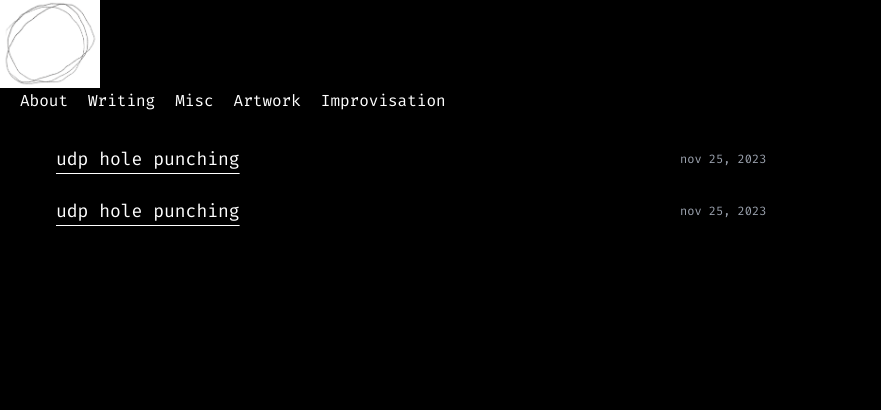
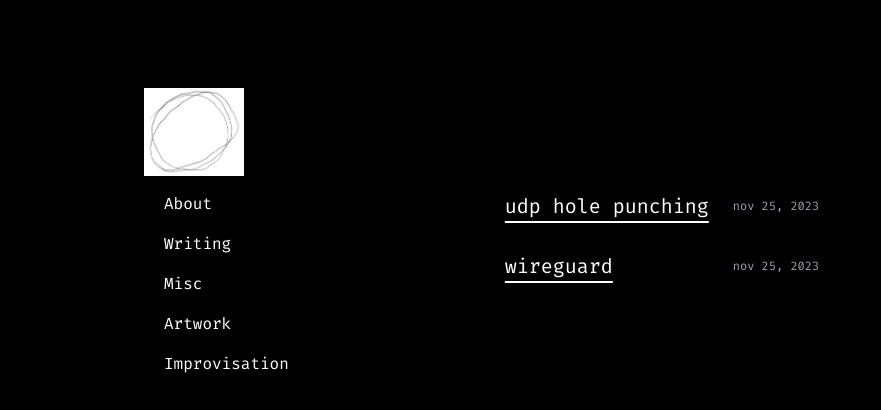
Before and after one commit to gx14ac/gx14ac, a Next.js app: page /writing in a window 1280 px wide. Shown: the top 410 px of the page, without its empty margins (0-881 px from the left). Built offline with nearby package versions, Linux system fonts and the light colour scheme.

Commit message:
responsive

```diff
--- a/src/pages/artwork.tsx
+++ b/src/pages/artwork.tsx
@@ -1,7 +1,6 @@
 import Header from "./header"
 import Image from "next/image"
 import { fira } from "@utils/font"
-import Link from "next/link"
 
 export default function Artwork() {
     return (
--- a/src/pages/misc.tsx
+++ b/src/pages/misc.tsx
@@ -5,13 +5,17 @@ import Link from "next/link"
 export default function Misc() {
     return (
         <Header>
-            <div className="grid grid-cols-2 items-center justify-between gap-6">
+            <div className="mt-24 sm:ml-14 mini:ml-6">
+                <div className="flex flex-col gap-8">
+                    <div className="flex flex-row items-center gap-6 justify-between">
                         <Link href="/misc/grumble" className={`${fira.className} text-lg hover:text-gray-500 underline underline-offset-8`} onClick={() => { }}>
                             grumble, wasm kernel p2p
                         </Link>
                         <p className={`${fira.className} text-xs text-gray-400`}>
                             nov 25, 2023<br />
                         </p>
+                    </div>
+                    <div className="flex flex-row items-center gap-6 justify-between">
                         <Link href="/misc/new-normal" className={`${fira.className} text-lg hover:text-gray-500 underline underline-offset-8`} onClick={() => { }}>
                             new normal
                         </Link>
@@ -19,6 +23,8 @@ export default function Misc() {
                             nov 25, 2023<br />
                         </p>
                     </div>
+                </div>
+            </div>
         </Header>
     )
 }
--- a/src/pages/writing.tsx
+++ b/src/pages/writing.tsx
@@ -5,19 +5,25 @@ import Link from "next/link"
 export default function Writing() {
     return (
         <Header>
-            <div className="mt-4 grid grid-cols-2 items-center justify-between gap-6 sm:ml-14 mini:ml-14">
-                <Link href="/writing/udp-hole-punching" className={`${fira.className} text-lg hover:text-gray-500 underline underline-offset-8`} onClick={() => { }}>
-                    udp hole punching
-                </Link>
-                <p className={`${fira.className} text-xs text-gray-400`}>
-                    nov 25, 2023<br />
-                </p>
-                <Link href="/writing/udp-hole-punching" className={`${fira.className} text-lg hover:text-gray-500 underline underline-offset-8`} onClick={() => { }}>
-                    udp hole punching
-                </Link>
-                <p className={`${fira.className} text-xs text-gray-400`}>
-                    nov 25, 2023<br />
-                </p>
+            <div className="mt-24 sm:ml-14 mini:ml-6">
+                <div className="flex flex-col gap-8">
+                    <div className="flex flex-row items-center gap-6 justify-between">
+                        <Link href="/writing/udp-hole-punching" className={`${fira.className} text-xl hover:text-gray-500 underline underline-offset-8`} onClick={() => { }}>
+                            udp hole punching
+                        </Link>
+                        <p className={`${fira.className} text-xs text-gray-400`}>
+                            nov 25, 2023<br />
+                        </p>
+                    </div>
+                    <div className="flex flex-row items-center gap-6 justify-between">
+                        <Link href="/writing/udp-hole-punching" className={`${fira.className} text-xl hover:text-gray-500 underline underline-offset-8`} onClick={() => { }}>
+                            wireguard
+                        </Link>
+                        <p className={`${fira.className} text-xs text-gray-400`}>
+                            nov 25, 2023<br />
+                        </p>
+                    </div>
+                </div>
             </div>
         </Header>
     )
--- a/tailwind.config.js
+++ b/tailwind.config.js
@@ -8,6 +8,10 @@ module.exports = {
   theme: {
     screens: {
       mini: "350px",
+      sm: "640px",
+      md: "768px",
+      lg: "1024px",
+      xl: "1280px",
     },
     extend: {
       backgroundImage: {
```
Lines whose indentation alone changed are shown as unchanged.
